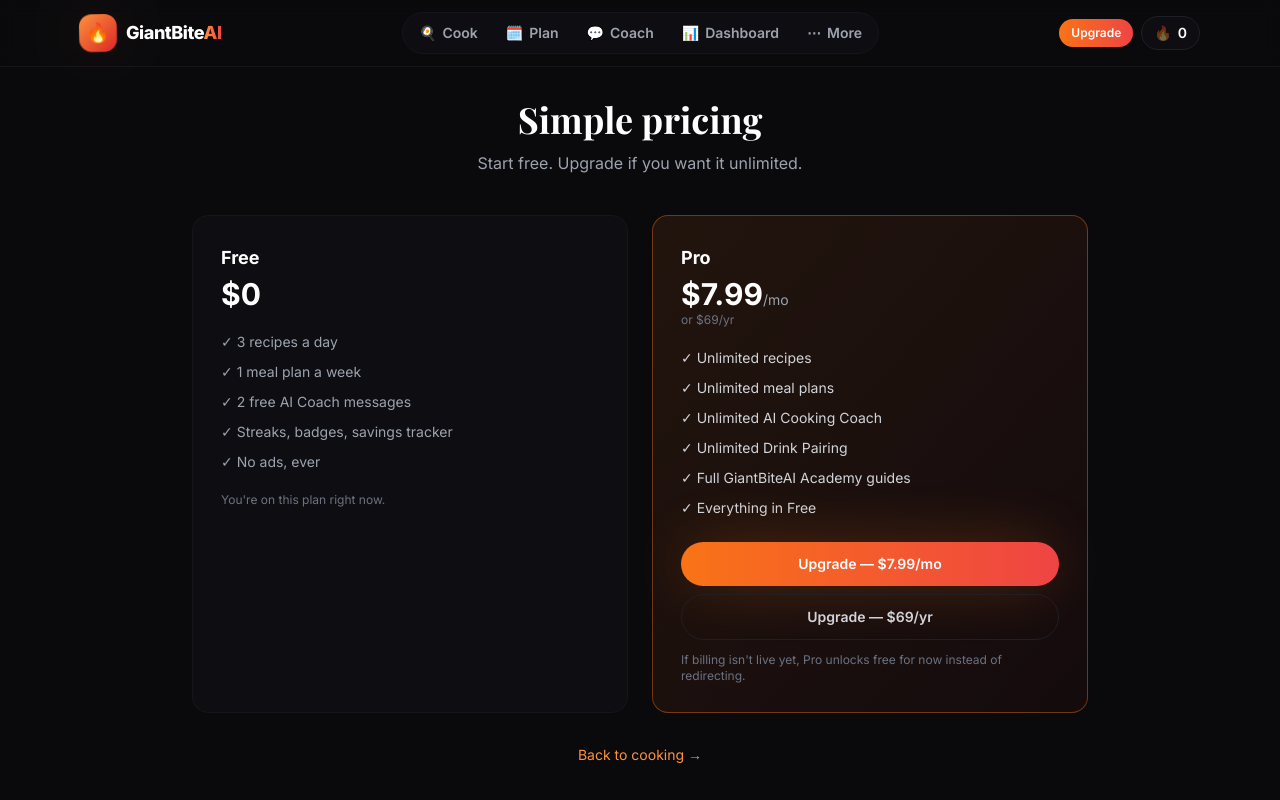
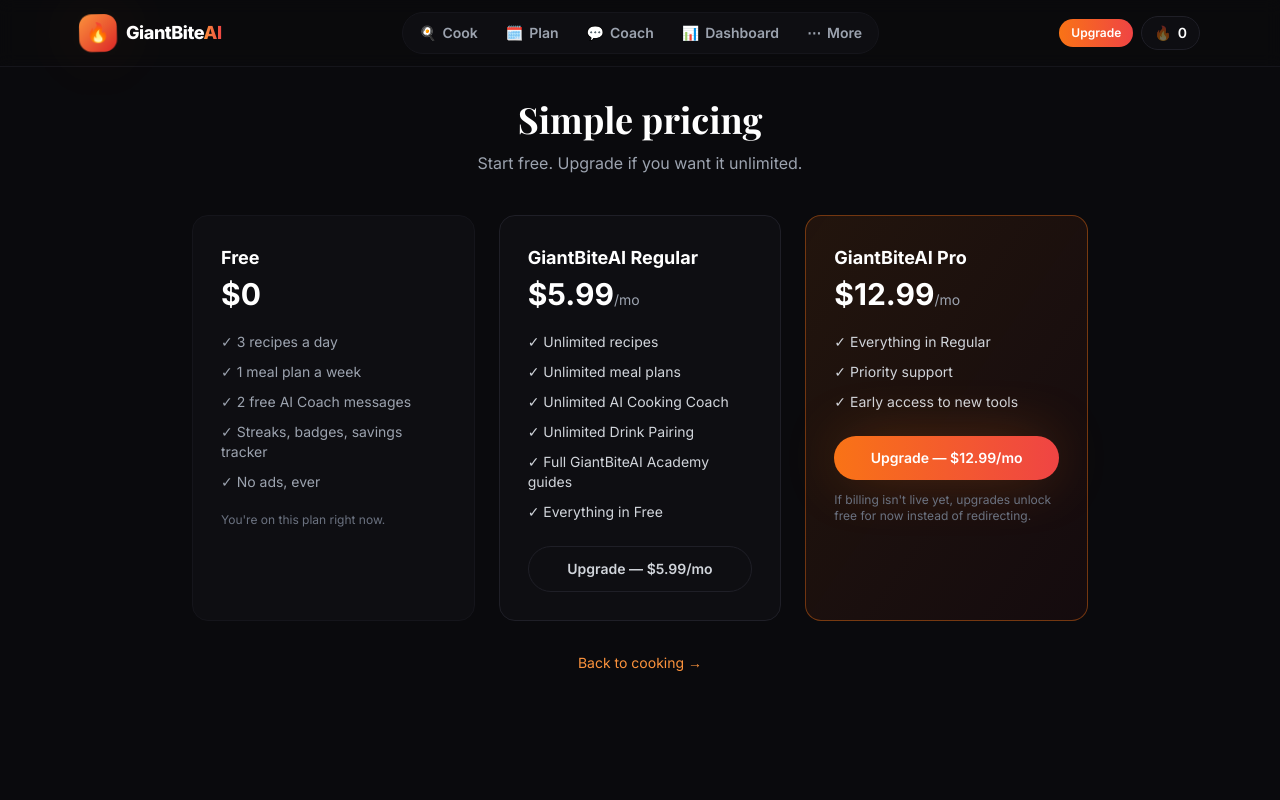
Before and after one commit to agentbridgehq-oss/giantbiteai, a React (Vite) app in the folder client/: page /pricing in a window 1280 px wide. Built offline with nearby package versions, Linux system fonts and the light colour scheme; a web font is replaced by a local one.

Commit message:
Replace monthly/yearly Pro pricing with two products: GiantBiteAI Regular ($5.99/mo) and GiantBiteAI Pro ($12.99/mo)

```diff
--- a/client/src/lib/api.ts
+++ b/client/src/lib/api.ts
@@ -62,7 +62,7 @@
   return postJSON<{ recipe: Recipe }>("/import-recipe", input);
 }
 
-export function createCheckout(plan: "monthly" | "yearly") {
+export function createCheckout(plan: "regular" | "pro") {
   return postJSON<{ url: string }>("/checkout", { plan });
 }
 
--- a/client/src/lib/storage.ts
+++ b/client/src/lib/storage.ts
@@ -59,8 +59,8 @@
 
 export const FREE_RECIPES_PER_DAY = 3;
 export const FREE_PLANS_PER_WEEK = 1;
-export const PRO_PRICE_MONTHLY = 7.99;
-export const PRO_PRICE_YEARLY = 69;
+export const REGULAR_PRICE_MONTHLY = 5.99;
+export const PRO_PRICE_MONTHLY = 12.99;
 
 const TASTE_KEYWORDS = [
   "italian", "mexican", "asian", "chinese", "japanese", "thai", "indian", "mediterranean", "greek", "french",
--- a/client/src/pages/Pricing.tsx
+++ b/client/src/pages/Pricing.tsx
@@ -1,13 +1,13 @@
 import { useEffect, useState } from "react";
 import { Link, useSearchParams } from "react-router-dom";
-import { setPro, useGbaState, PRO_PRICE_MONTHLY, PRO_PRICE_YEARLY } from "../lib/storage";
+import { setPro, useGbaState, PRO_PRICE_MONTHLY, REGULAR_PRICE_MONTHLY } from "../lib/storage";
 import { createCheckout, verifyCheckout } from "../lib/api";
 import { showToast } from "../lib/toast";
 
 export default function Pricing() {
   const state = useGbaState();
   const [params, setParams] = useSearchParams();
-  const [loading, setLoading] = useState<"monthly" | "yearly" | null>(null);
+  const [loading, setLoading] = useState<"regular" | "pro" | null>(null);
 
   useEffect(() => {
     const sessionId = params.get("session_id");
@@ -25,7 +25,7 @@
       .finally(() => setParams({}, { replace: true }));
   }, [params, setParams]);
 
-  async function upgrade(plan: "monthly" | "yearly") {
+  async function upgrade(plan: "regular" | "pro") {
     setLoading(plan);
     try {
       const { url } = await createCheckout(plan);
@@ -44,7 +44,7 @@
         <p className="mt-3 text-gray-400">Start free. Upgrade if you want it unlimited.</p>
       </div>
 
-      <div className="mt-10 grid gap-6 sm:grid-cols-2">
+      <div className="mt-10 grid gap-6 sm:grid-cols-3">
         <div className="rounded-2xl border border-char-800 bg-char-900 p-7">
           <h2 className="text-lg font-bold text-white">Free</h2>
           <p className="mt-1 text-3xl font-bold text-white">$0</p>
@@ -55,16 +55,15 @@
             <li>✓ Streaks, badges, savings tracker</li>
             <li>✓ No ads, ever</li>
           </ul>
-          <p className="mt-5 text-xs text-gray-500">{state.isPro ? "You're on Pro." : "You're on this plan right now."}</p>
+          <p className="mt-5 text-xs text-gray-500">{state.isPro ? "You're upgraded." : "You're on this plan right now."}</p>
         </div>
 
-        <div className="rounded-2xl border border-ember-500/40 bg-gradient-to-br from-ember-500/10 to-red-600/5 p-7">
-          <h2 className="text-lg font-bold text-white">Pro</h2>
+        <div className="rounded-2xl border border-char-700 bg-char-900 p-7">
+          <h2 className="text-lg font-bold text-white">GiantBiteAI Regular</h2>
           <p className="mt-1 text-3xl font-bold text-white">
-            ${PRO_PRICE_MONTHLY}
+            ${REGULAR_PRICE_MONTHLY}
             <span className="text-sm font-normal text-gray-400">/mo</span>
           </p>
-          <p className="text-xs text-gray-500">or ${PRO_PRICE_YEARLY}/yr</p>
           <ul className="mt-5 space-y-2.5 text-sm text-gray-300">
             <li>✓ Unlimited recipes</li>
             <li>✓ Unlimited meal plans</li>
@@ -74,31 +73,48 @@
             <li>✓ Everything in Free</li>
           </ul>
           {state.isPro ? (
-            <button disabled className="mt-6 w-full rounded-full bg-char-800 py-3 text-sm font-semibold text-gray-400">
+            <button type="button" disabled className="mt-6 w-full rounded-full bg-char-800 py-3 text-sm font-semibold text-gray-400">
+              ✓ Already upgraded
+            </button>
+          ) : (
+            <button
+              type="button"
+              onClick={() => upgrade("regular")}
+              disabled={loading !== null}
+              className="mt-6 w-full rounded-full border border-char-700 py-3 text-sm font-semibold text-gray-300 transition hover:border-ember-500 hover:text-white disabled:opacity-60"
+            >
+              {loading === "regular" ? "Redirecting…" : `Upgrade — $${REGULAR_PRICE_MONTHLY}/mo`}
+            </button>
+          )}
+        </div>
+
+        <div className="rounded-2xl border border-ember-500/40 bg-gradient-to-br from-ember-500/10 to-red-600/5 p-7">
+          <h2 className="text-lg font-bold text-white">GiantBiteAI Pro</h2>
+          <p className="mt-1 text-3xl font-bold text-white">
+            ${PRO_PRICE_MONTHLY}
+            <span className="text-sm font-normal text-gray-400">/mo</span>
+          </p>
+          <ul className="mt-5 space-y-2.5 text-sm text-gray-300">
+            <li>✓ Everything in Regular</li>
+            <li>✓ Priority support</li>
+            <li>✓ Early access to new tools</li>
+          </ul>
+          {state.isPro ? (
+            <button type="button" disabled className="mt-6 w-full rounded-full bg-char-800 py-3 text-sm font-semibold text-gray-400">
               ✓ You have Pro
             </button>
           ) : (
-            <div className="mt-6 space-y-2">
-              <button
-                type="button"
-                onClick={() => upgrade("monthly")}
-                disabled={loading !== null}
-                className="btn-ember w-full rounded-full py-3 text-sm font-semibold text-white shadow-glow transition hover:brightness-110 disabled:opacity-60"
-              >
-                {loading === "monthly" ? "Redirecting…" : `Upgrade — $${PRO_PRICE_MONTHLY}/mo`}
-              </button>
-              <button
-                type="button"
-                onClick={() => upgrade("yearly")}
-                disabled={loading !== null}
-                className="w-full rounded-full border border-char-700 py-3 text-sm font-semibold text-gray-300 transition hover:border-ember-500 hover:text-white disabled:opacity-60"
-              >
-                {loading === "yearly" ? "Redirecting…" : `Upgrade — $${PRO_PRICE_YEARLY}/yr`}
-              </button>
-            </div>
+            <button
+              type="button"
+              onClick={() => upgrade("pro")}
+              disabled={loading !== null}
+              className="btn-ember mt-6 w-full rounded-full py-3 text-sm font-semibold text-white shadow-glow transition hover:brightness-110 disabled:opacity-60"
+            >
+              {loading === "pro" ? "Redirecting…" : `Upgrade — $${PRO_PRICE_MONTHLY}/mo`}
+            </button>
           )}
           <p className="mt-3 text-xs text-gray-500">
-            If billing isn't live yet, Pro unlocks free for now instead of redirecting.
+            If billing isn't live yet, upgrades unlock free for now instead of redirecting.
           </p>
         </div>
       </div>
```
Also changed, not shown: 2 other files (tests, documents, lock files or other folders).
